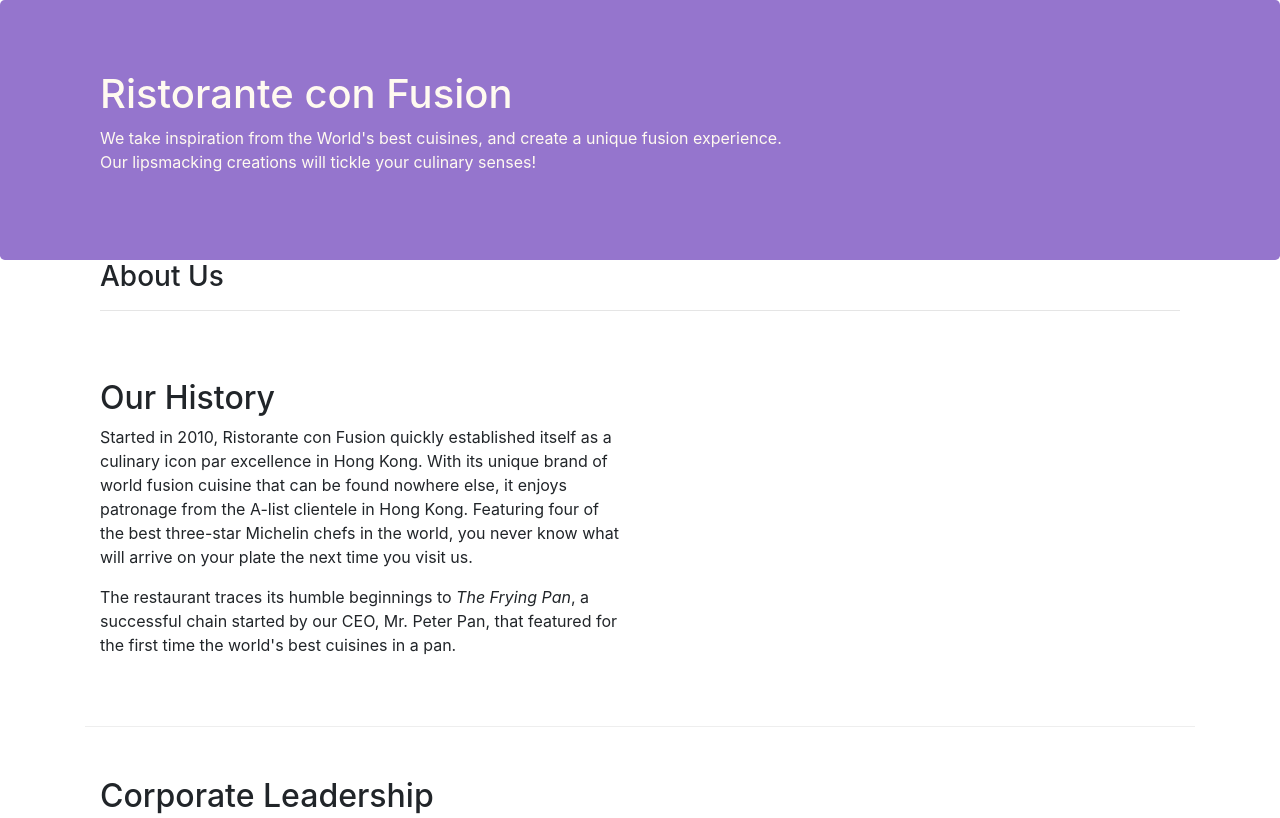
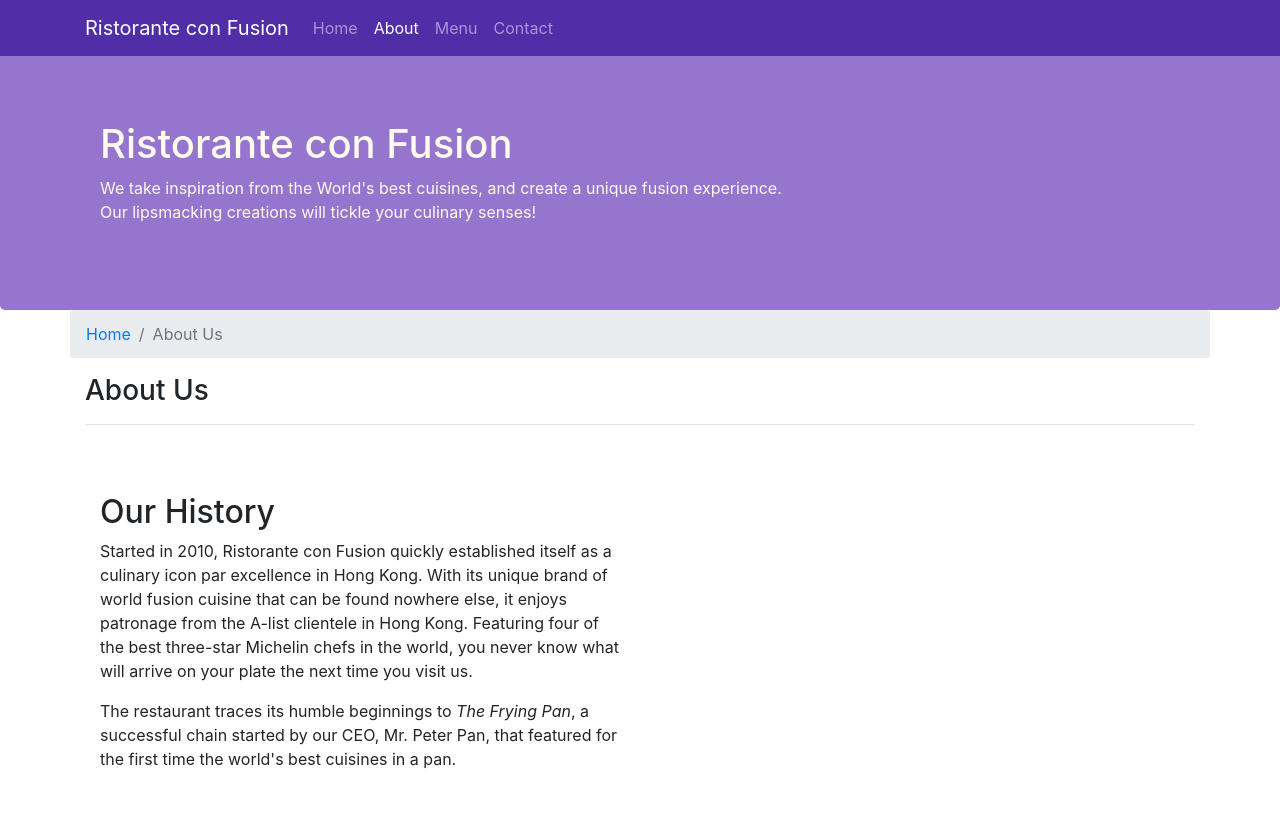
Before and after one commit to sahilkh47/Bootstrap_course, a website: page aboutus.html in a window 1280 px wide. Shown: the top 818 px of the page. Drawn offline with nearby package versions, Linux system fonts and the light colour scheme.

Commit message:
navbar and breadcumbs

```diff
--- a/aboutus.html
+++ b/aboutus.html
@@ -15,6 +15,23 @@
 </head>
 
 <body>
+    <nav class="navbar navbar-dark navbar-expand-sm fixed-top">
+        <div class="container">
+            <button class="navbar-toggler" type="button" data-toggle="collapse" data-target="#Navbar">
+                <span class="navbar-toggler-icon"></span>
+            </button>
+            <a class="navbar-brand" href="./index.html">Ristorante con Fusion</a>
+           <div class="collapse navbar-collapse" id="Navbar">
+            <ul class="navbar-nav mr-auto">
+                <li class="nav-item"><a class="nav-link" href="./index.html">Home</a></li>
+                <li class="nav-item active"><a class="nav-link" href="#">About</a></li>
+                <li class="nav-item"><a class="nav-link" href="#">Menu</a></li>
+                <li class="nav-item"><a class="nav-link" href="#">Contact</a></li>
+
+            </ul>
+           </div>
+        </div>
+        </nav>
     <header class="jumbotron">
         <div class="container">
             <div class="row row-header">
@@ -29,7 +46,11 @@
     </header>
 
     <div class="container">
-        <div class="row row-header">
+        <div class="row">
+            <ol class="col-12 breadcrumb">
+                 <li class="breadcrumb-item"><a href="./index.html">Home</a></li>
+                 <li class="breadcrumb-item active">About Us</li>
+            </ol>
             <div class="col-12">
                <h3>About Us</h3>
                <hr>
@@ -69,7 +90,7 @@
                 <div class="col-5 offset-1 col-sm-2">
                     <h5>Links</h5>
                     <ul class="list-unstyled">
-                        <li><a href="#">Home</a></li>
+                        <li><a href="./index.html">Home</a></li>
                         <li><a href="#">About</a></li>
                         <li><a href="#">Menu</a></li>
                         <li><a href="#">Contact</a></li>
--- a/css/styles.css
+++ b/css/styles.css
@@ -21,9 +21,18 @@ background: #9575CD;
 color: floralwhite;
 
 }
-.address{
+address{
     font-size: 80%;
     margin: 0px;
     color: #0f0f0f;
 
 }
+
+body{
+    padding:50px 0px 0px 0px;
+    z-index:0;
+}
+
+.navbar-dark {
+     background-color: #512DA8;
+}
```
Also changed, not shown: index.html (+17 -1 lines).
